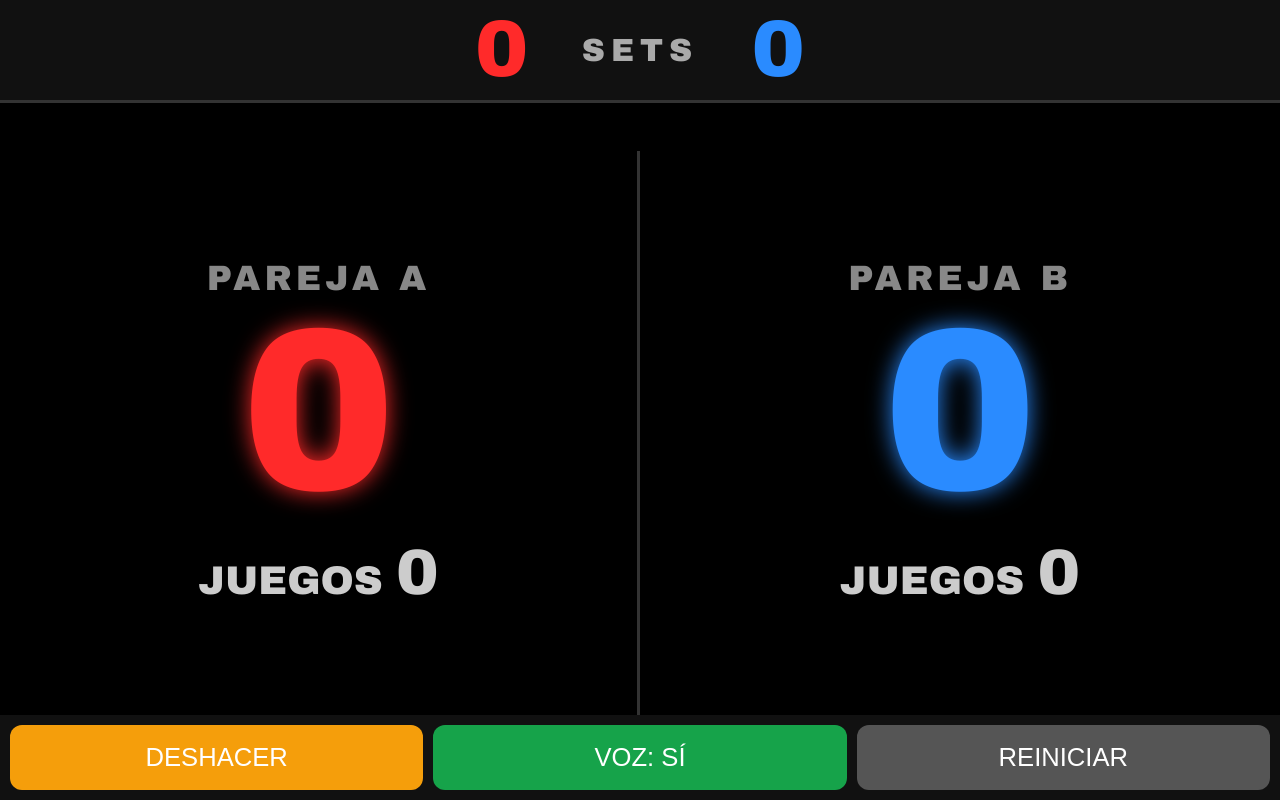
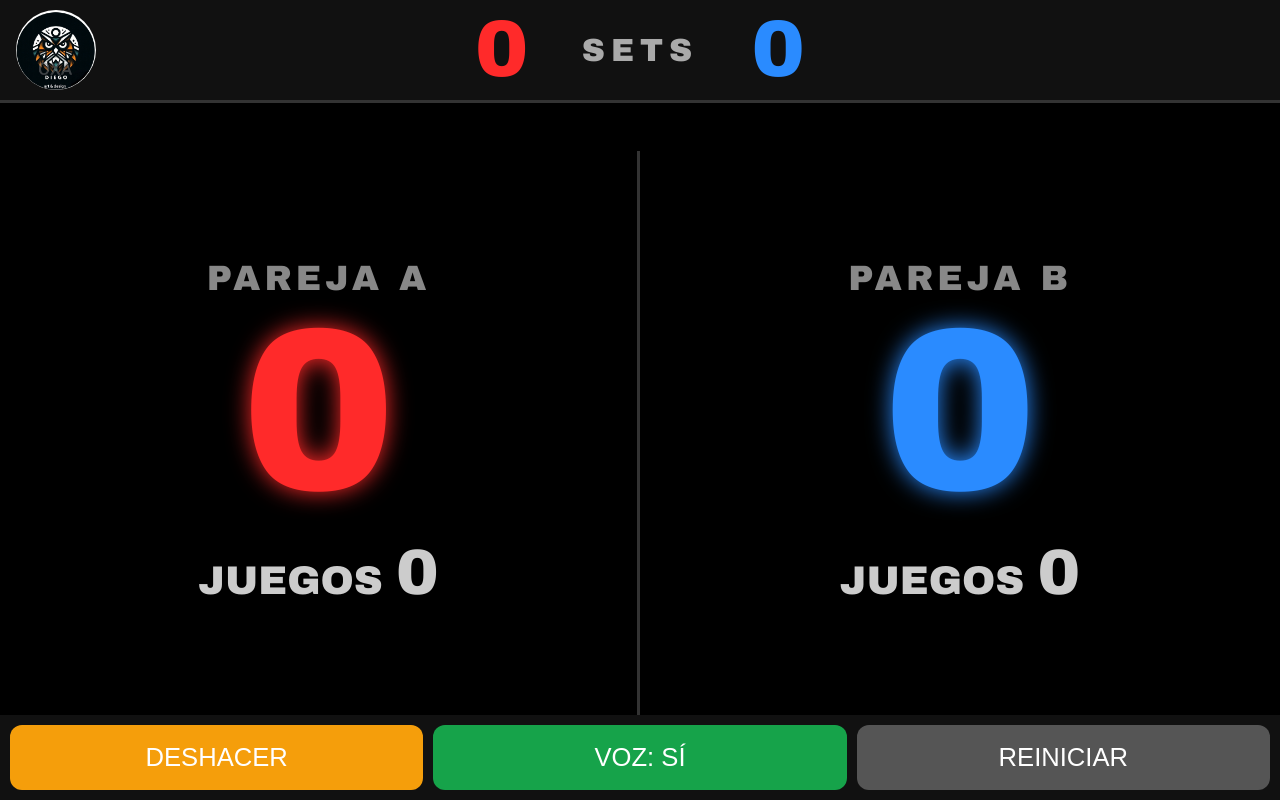
Before and after one commit to diegooxaarteydiseno-ai/marcador, a plain HTML site: page index.html in a window 1280 px wide. Drawn offline with Linux system fonts and the light colour scheme.

Commit message:
Update index.html

```diff
--- a/index.html
+++ b/index.html
@@ -9,7 +9,8 @@
   html, body { height: 100%; margin: 0; }
   body { display: flex; flex-direction: column; background: #000; color: #fff; font-family: 'Arial Black', Arial, sans-serif; text-align: center; }
 
-  .sets { display: flex; justify-content: center; align-items: center; gap: 40px; padding: 10px; background: #111; border-bottom: 3px solid #333; }
+  .sets { display: flex; justify-content: center; align-items: center; gap: 40px; padding: 10px; background: #111; border-bottom: 3px solid #333; position: relative; }
+  .logo { position: absolute; left: 16px; top: 50%; transform: translateY(-50%); height: 80%; max-height: 110px; aspect-ratio: 1 / 1; border-radius: 50%; object-fit: cover; }
   .sets .etiqueta { font-size: 2rem; letter-spacing: 6px; color: #aaa; }
   .sets .valor { font-size: 5rem; line-height: 1; min-width: 80px; }
   #setsA { color: #ff2a2a; }
@@ -38,6 +39,7 @@
 <body>
 
 <div class="sets">
+  <img class="logo" src="logo.jpg" alt="Logo" onerror="this.style.display='none'">
   <div class="valor" id="setsA">0</div>
   <div class="etiqueta">SETS</div>
   <div class="valor" id="setsB">0</div>
```
